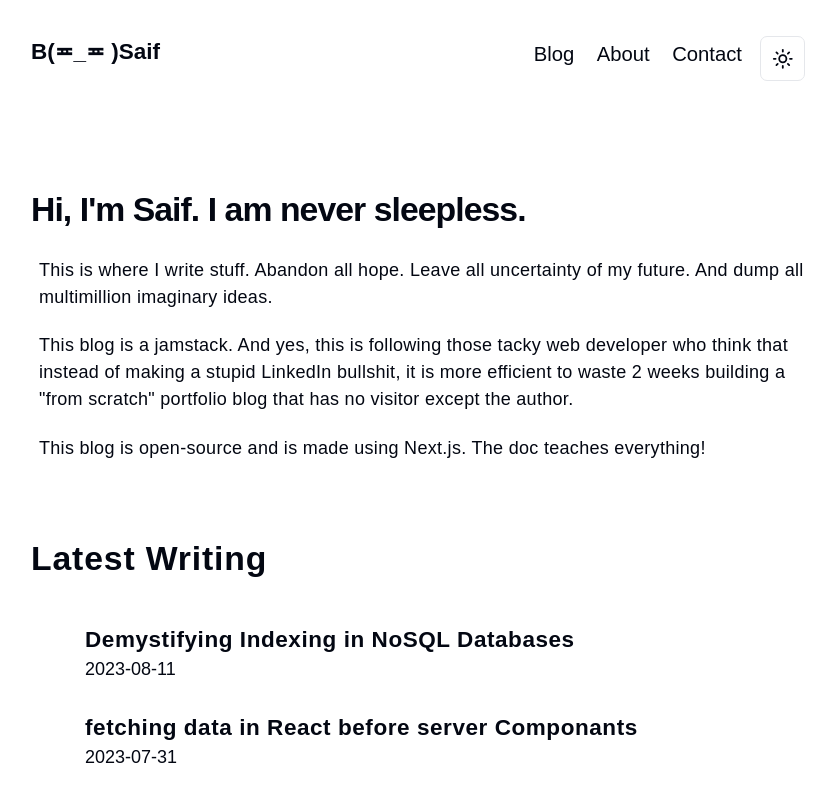
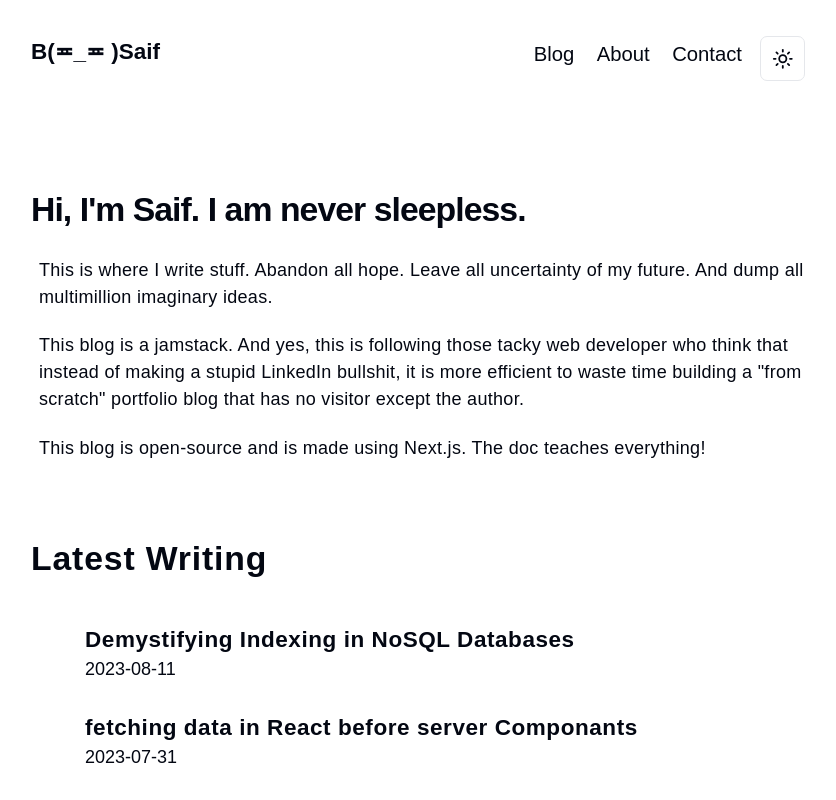
Before and after one commit to saif799/personalBlog, a Next.js app: page / in a window 1280 px wide. Shown: the top 800 px of the page, without its empty margins (213-1049 px from the left). Built offline with nearby package versions, Linux system fonts and the light colour scheme.

Commit message:
Update page.tsx
fixed another typo in the home page

```diff
--- a/app/(site)/page.tsx
+++ b/app/(site)/page.tsx
@@ -11,7 +11,7 @@ export default function Home() {
       <p className="pb-3   leading-6  ">
         This blog is a jamstack. And yes, this is following those tacky web
         developer who think that instead of making a stupid LinkedIn bullshit,
-        it is more efficient to waste 2 weeks building a &quot;from
+        it is more efficient to waste time building a &quot;from
         scratch&quot; portfolio blog that has no visitor except the author.{" "}
       </p>
       <p className="pb-3   leading-6  ">
```
